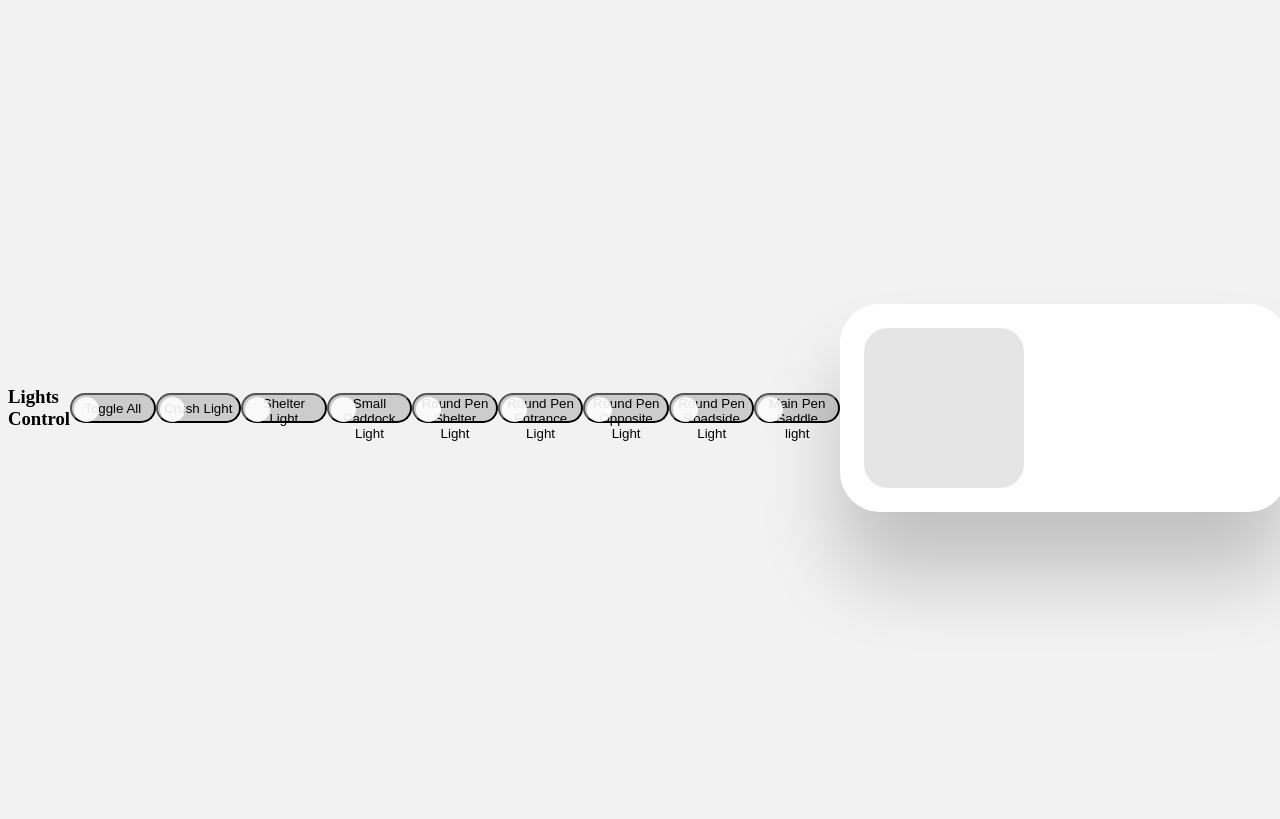
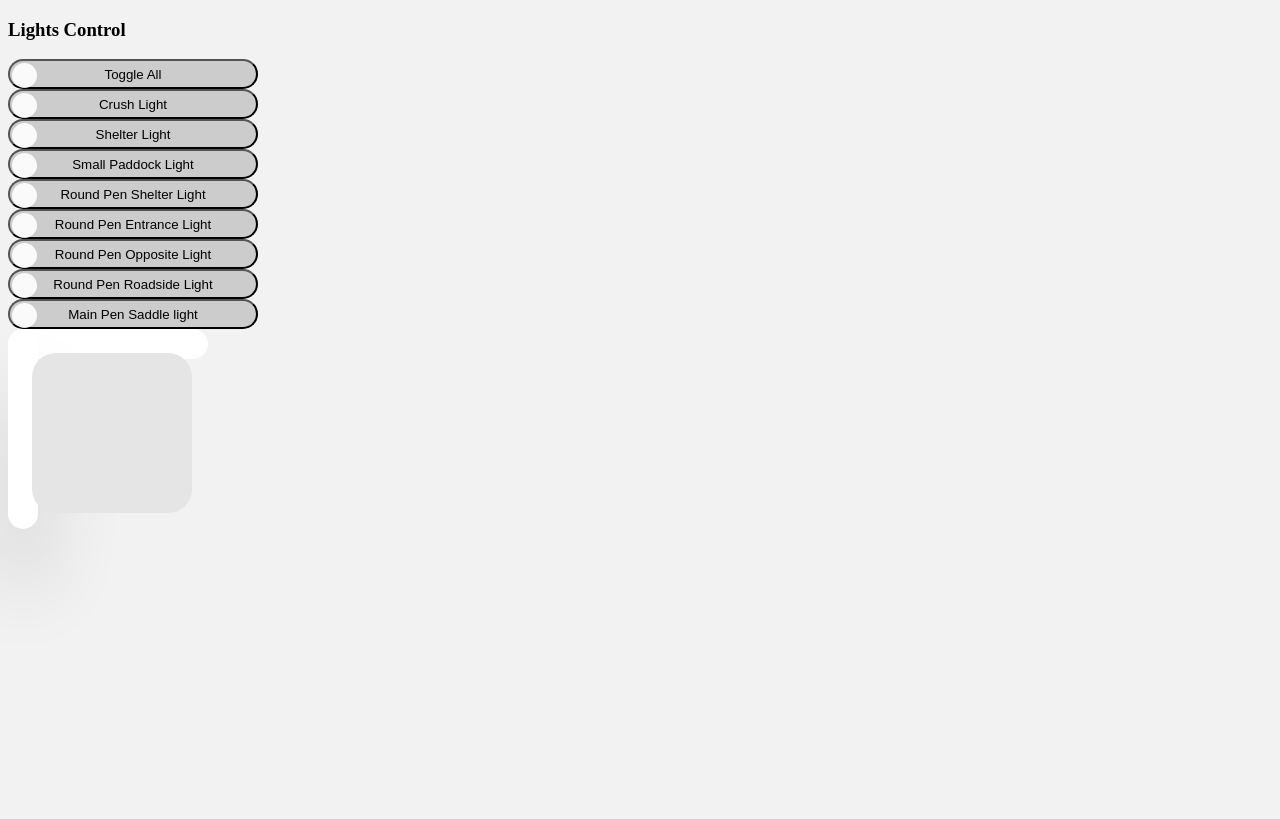
Before and after one commit to TRoetz/RPi, a Flask app: page / in a window 1280 px wide. Before the commit the page ends 601 px from the top, so only its background shows below. Run offline with Flask 3, Linux system fonts and the light colour scheme.

Commit message:
more updates

```diff
--- a/templates/index.html
+++ b/templates/index.html
@@ -105,8 +105,8 @@
       position: absolute;
       top: 0;
       left: 0;
-      width: 100%;
-      height: 100%;
+      width: 200px;
+      height: 30px;
       border-radius: inherit;
       background: white;
       z-index: 2;
@@ -117,8 +117,8 @@
         position: absolute;
         top: 0;
         left: 0;
-        height: 100%;
-        width: 100%;
+        height: 200px;
+        width: 30px;
         border-radius: inherit;
       }
 
@@ -165,9 +165,6 @@
       background-color: #f2f2f2;
       height: 100%;
       width: 100%;
-      display: flex;
-      justify-content: center;
-      align-items: center;
     }
   </style>
 </head>
```
